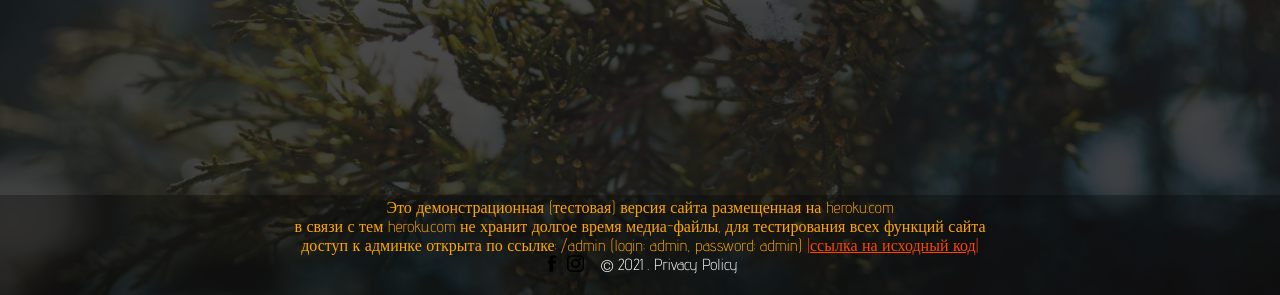
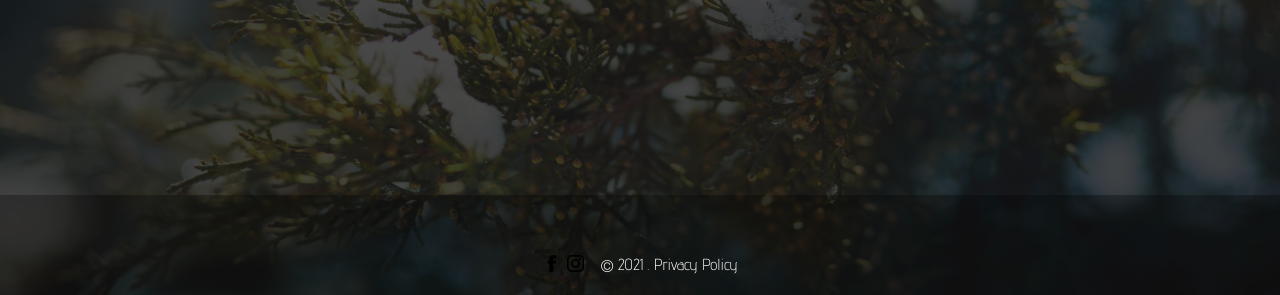
Before and after one commit to Rybak-a87/photobyanni_django, a Django app: page / in a window 1280 px wide. Shown: the part 505-800 px from the top of the page. Run offline with Django 3.2, Linux system fonts and the light colour scheme; data that the repository does not hold is empty.

Commit message:
ver.0.0.2

```diff
--- a/gallery/models.py
+++ b/gallery/models.py
@@ -39,7 +39,7 @@ class Gallery(models.Model):
         Albums, on_delete=models.CASCADE, verbose_name="Альбом"
     )
     photo = models.ImageField(verbose_name="Фото", upload_to="gallery/")
-    # date = models.DateField(auto_now=Trsue)
+    date = models.DateField(auto_now=True)
 
     def __str__(self):
         return self.name_album.title
--- a/templates/include/footer.html
+++ b/templates/include/footer.html
@@ -1,12 +1,6 @@
 <!--{% load static %}-->
 <footer class="footer">
     <div class="footer__dark-line"></div>
-        <p align="center" style="color: orange">
-            Это демонстрационная (тестовая) версия сайта размещенная на heroku.com <br>
-            в связи с тем heroku.com не хранит долгое время медиа-файлы, для тестирования всех функций сайта<br>
-            доступ к админке открыта по ссылке: /admin (login: admin, password: admin)
-            <a style="color: orangered" href="https://github.com/Rybak-a87/photobyanni_django">|ссылка на исходный код|</a>
-        </p>
     <div class="container footer__container">
         <ul class="footer__list">
             <li class="footer__list-item">
--- a/templates/include/sitebar.html
+++ b/templates/include/sitebar.html
@@ -9,7 +9,7 @@
     <li class="header__list-item">
         <div class="kapec">
             <a class="header__list-link link" href="{% url 'services:temp_page' %}">Услуги</a>
-            <a class="header__list-link transparent link" href="{% url 'services:temp_page' %}">Услуги в разработке</a>
+            <a class="header__list-link transparent link" href="{% url 'services:temp_page' %}">Услуги</a>
         </div>
     </li>
     <li class="header__list-item">
```
Also changed, not shown: about/migrations/0001_initial.py, gallery/migrations/0001_initial.py, gallery/migrations/0002_remove_gallery_date.py (deleted), 1 other file.
